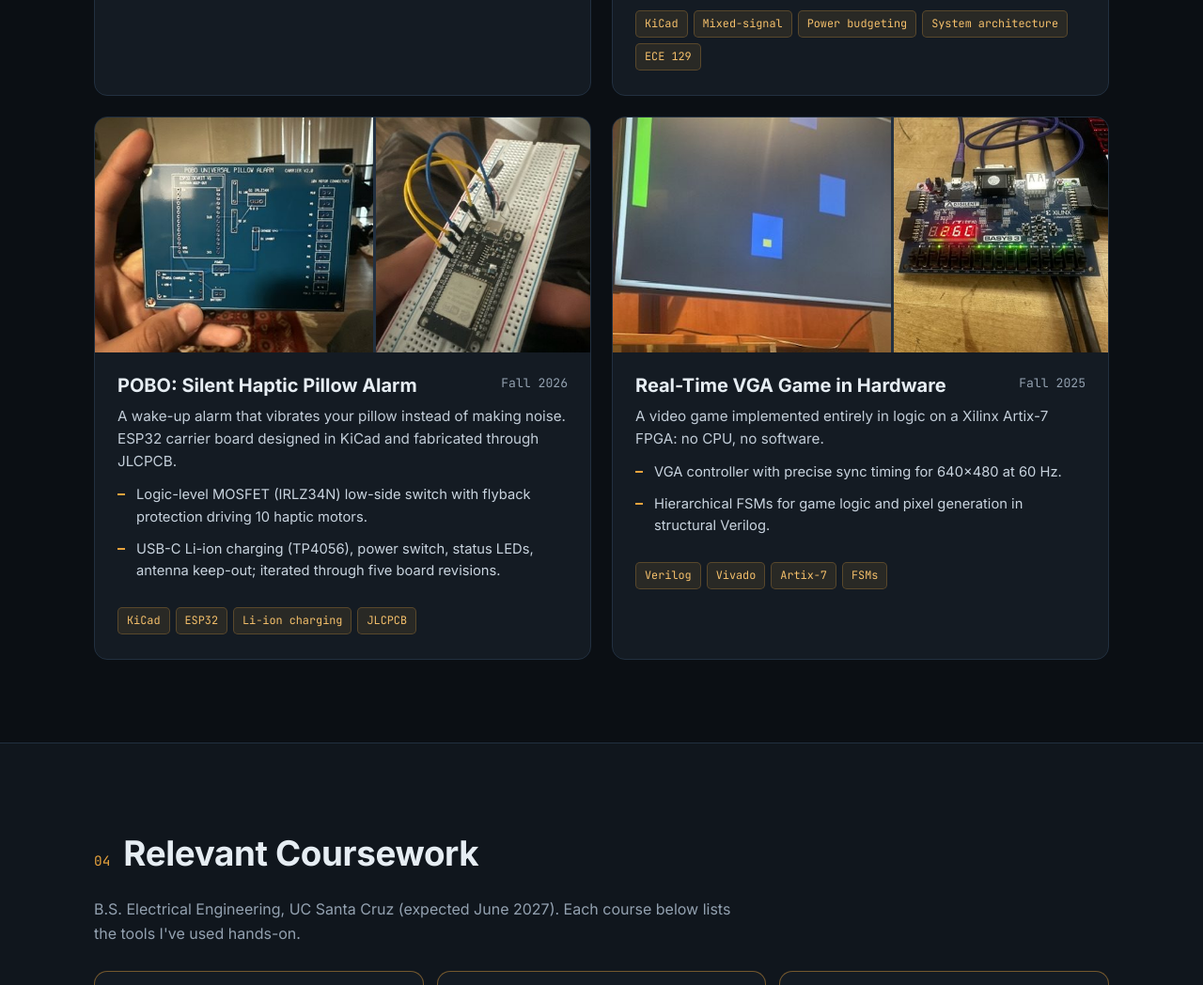
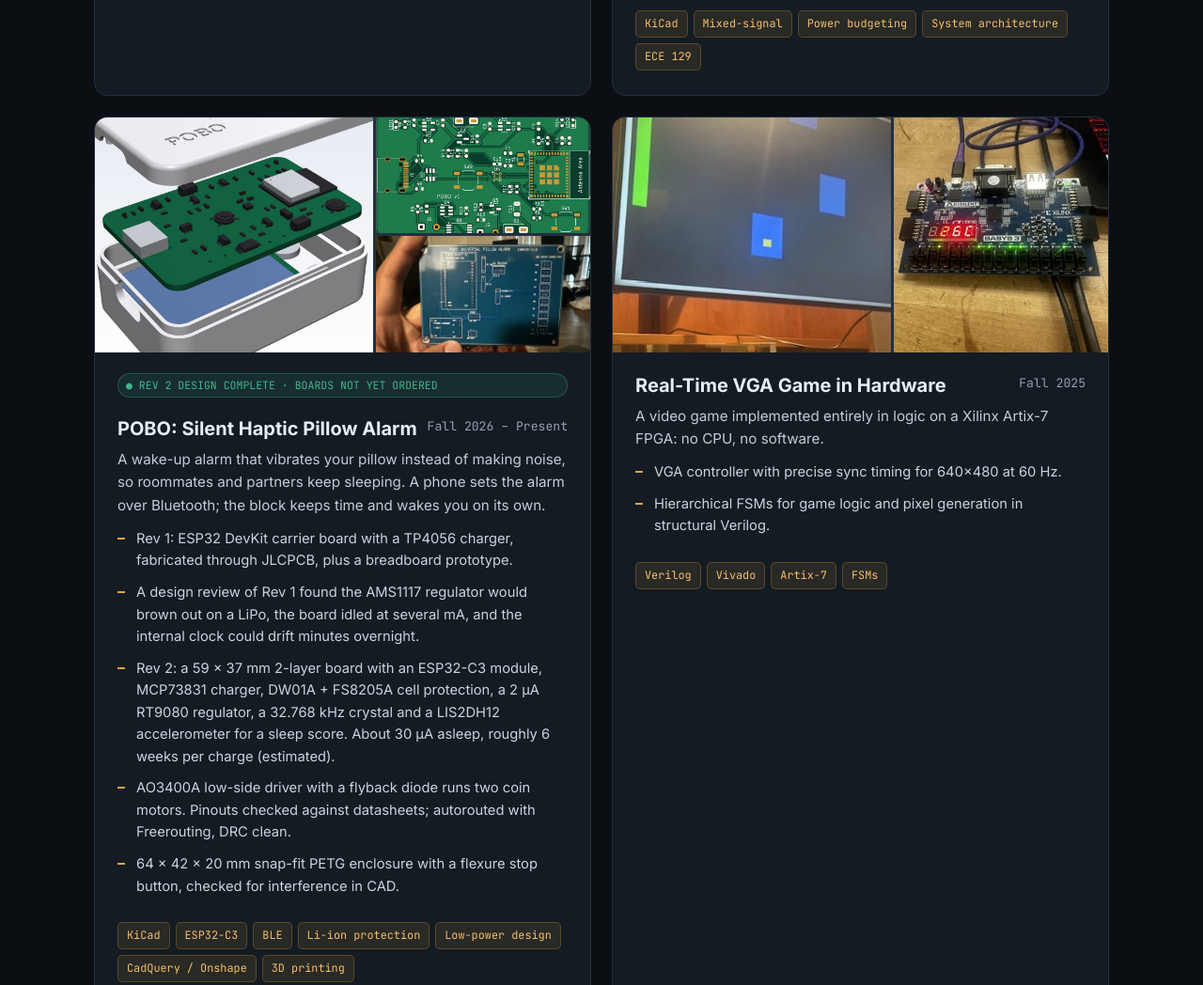
Before and after one commit to Hadi229/Hadi229.github.io, a plain HTML site: page index.html in a window 1280 px wide. Shown: the part 5540-6588 px from the top of the page at 94% size. Drawn offline with Linux system fonts and the light colour scheme.

Commit message:
POBO: Rev 2 redesign (ESP32-C3 board, enclosure renders)
Replace the POBO card with the Rev 2 design: exploded CAD render, routed
board from the Gerbers, and the fabricated Rev 1 carrier for context.

```diff
--- a/index.html
+++ b/index.html
@@ -345,18 +345,23 @@ footer{padding:28px 0;color:var(--muted);font-size:.85rem;text-align:center}
       </article>
 
       <article class="card proj reveal">
-        <div class="pm two">
-          <img src="assets/img/pobo-pcb.jpg" alt="POBO carrier PCB" data-cap="POBO Universal Pillow Alarm: fabricated carrier PCB">
-          <img src="assets/img/pobo-proto.jpg" alt="ESP32 breadboard prototype" data-cap="ESP32 breadboard prototype">
+        <div class="pm three">
+          <img src="assets/img/pobo-rev2-exploded.jpg" alt="Exploded 3D render of POBO Rev 2: lid, populated PCB, base with battery and motors" data-cap="Rev 2 exploded view from CAD: flexure-button lid, 59 × 37 mm board, base with the 1000 mAh LiPo and two coin motors">
+          <img src="assets/img/pobo-rev2-pcb.jpg" alt="POBO Rev 2 PCB top layer rendered from Gerbers" data-cap="Rev 2 board, top layer rendered from the Gerbers: ESP32-C3 module at right with the antenna keep-out at the board edge">
+          <img src="assets/img/pobo-pcb.jpg" alt="Fabricated POBO Rev 1 carrier PCB" data-cap="Rev 1: fabricated ESP32 DevKit carrier board (JLCPCB), the starting point for the redesign">
         </div>
         <div class="pb">
-          <div class="meta"><h3>POBO: Silent Haptic Pillow Alarm</h3><span class="date">Fall 2026</span></div>
-          <p>A wake-up alarm that vibrates your pillow instead of making noise. ESP32 carrier board designed in KiCad and fabricated through JLCPCB.</p>
+          <span class="badge">● REV 2 DESIGN COMPLETE · BOARDS NOT YET ORDERED</span>
+          <div class="meta"><h3>POBO: Silent Haptic Pillow Alarm</h3><span class="date">Fall 2026 – Present</span></div>
+          <p>A wake-up alarm that vibrates your pillow instead of making noise, so roommates and partners keep sleeping. A phone sets the alarm over Bluetooth; the block keeps time and wakes you on its own.</p>
           <ul class="bul">
-            <li>Logic-level MOSFET (IRLZ34N) low-side switch with flyback protection driving 10 haptic motors.</li>
-            <li>USB-C Li-ion charging (TP4056), power switch, status LEDs, antenna keep-out; iterated through five board revisions.</li>
+            <li>Rev 1: ESP32 DevKit carrier board with a TP4056 charger, fabricated through JLCPCB, plus a breadboard prototype.</li>
+            <li>A design review of Rev 1 found the AMS1117 regulator would brown out on a LiPo, the board idled at several mA, and the internal clock could drift minutes overnight.</li>
+            <li>Rev 2: a 59 × 37 mm 2-layer board with an ESP32-C3 module, MCP73831 charger, DW01A + FS8205A cell protection, a 2 µA RT9080 regulator, a 32.768 kHz crystal and a LIS2DH12 accelerometer for a sleep score. About 30 µA asleep, roughly 6 weeks per charge (estimated).</li>
+            <li>AO3400A low-side driver with a flyback diode runs two coin motors. Pinouts checked against datasheets; autorouted with Freerouting, DRC clean.</li>
+            <li>64 × 42 × 20 mm snap-fit PETG enclosure with a flexure stop button, checked for interference in CAD.</li>
           </ul>
-          <div class="tags"><span class="tag2">KiCad</span><span class="tag2">ESP32</span><span class="tag2">Li-ion charging</span><span class="tag2">JLCPCB</span></div>
+          <div class="tags"><span class="tag2">KiCad</span><span class="tag2">ESP32-C3</span><span class="tag2">BLE</span><span class="tag2">Li-ion protection</span><span class="tag2">Low-power design</span><span class="tag2">CadQuery / Onshape</span><span class="tag2">3D printing</span></div>
         </div>
       </article>
 
```
Also changed, not shown: assets/img/pobo-rev2-enclosure.jpg (added), assets/img/pobo-rev2-exploded.jpg (added), assets/img/pobo-rev2-pcb.jpg (added).
